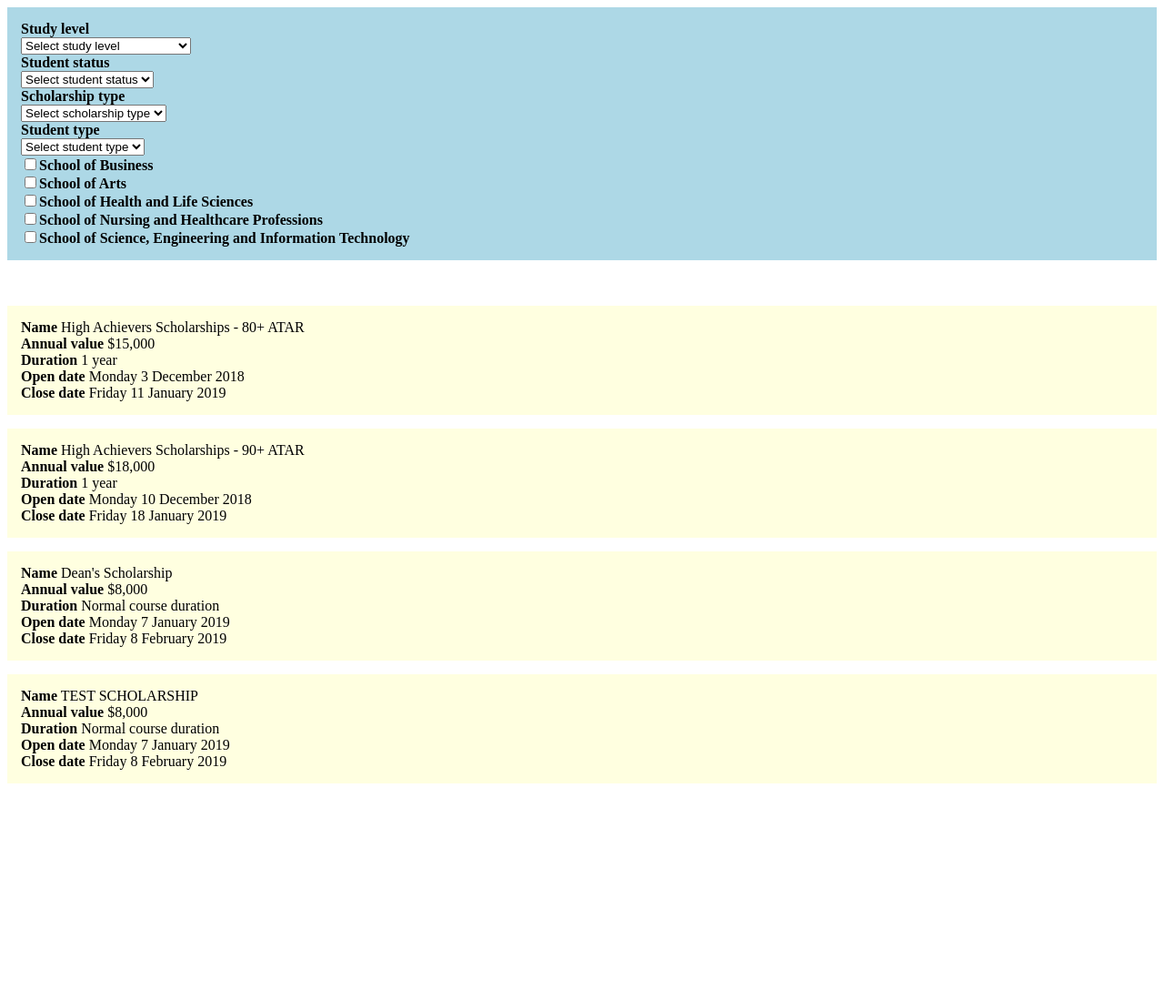
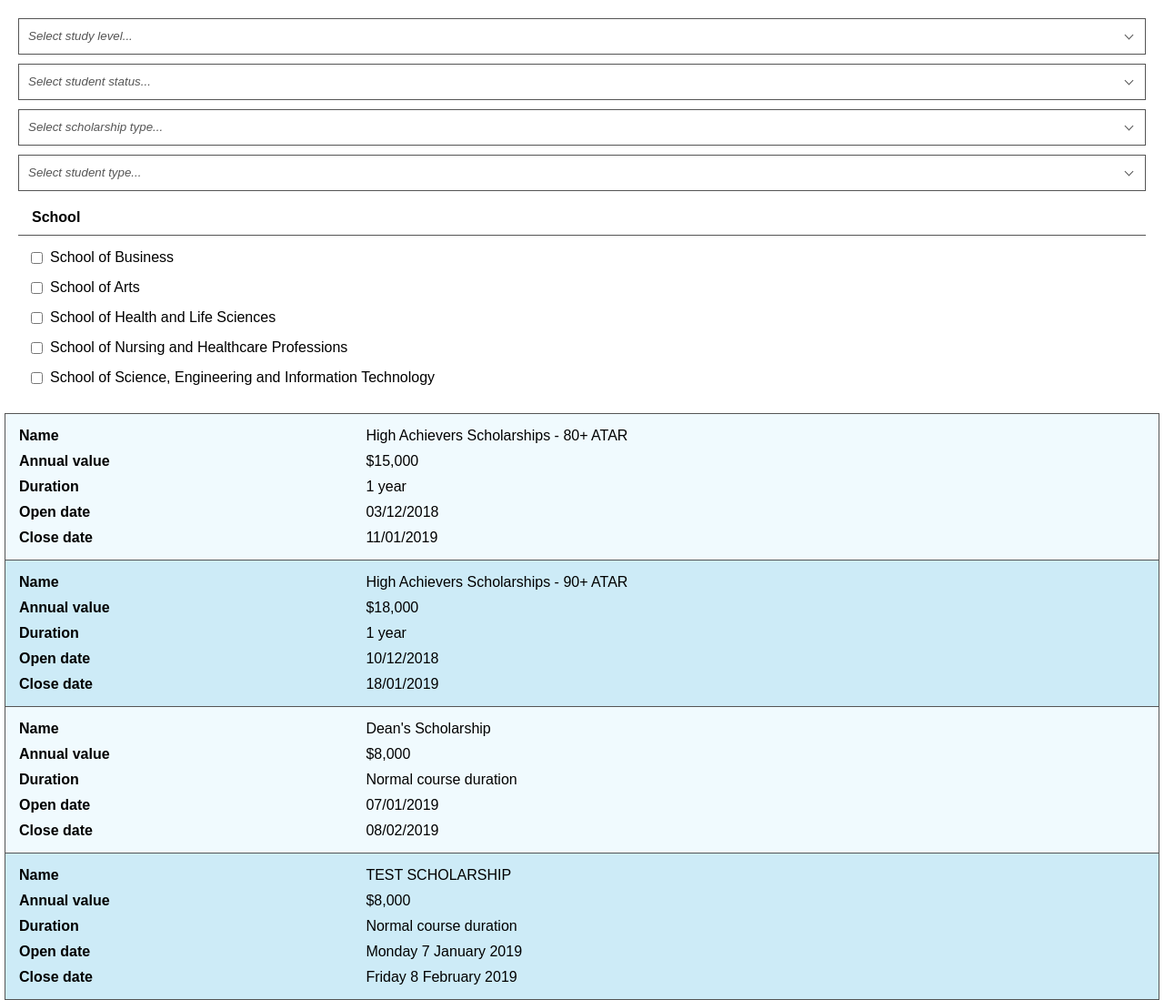
Before and after one commit to ansonpellissier/philturz, a plain HTML site: page src/index.html in a window 1280 px wide. Shown: the whole page at 91% size. Before the commit the page ends 869 px from the top, so only its background shows below. Drawn offline with Linux system fonts and the light colour scheme.

Commit message:
Add new element classes and basic styling

```diff
--- a/src/index.html
+++ b/src/index.html
@@ -8,41 +8,41 @@
     <link rel="stylesheet" href="style.css">
   </head>
   <body>
-    <div id="scholarship-filters" class="philturz__filters">
+    <div id="scholarship-filters" class="philturz-filters">
       <div
-        class="philturz__filter"
+        class="philturz-filter"
         data-philturz-key="study-level"
         data-philturz-type="single"
         data-philturz-label="Study level"
-        data-philturz-empty-label="Select study level"
+        data-philturz-empty-label="Select study level..."
         data-philturz-values="Certificate; Diploma; Undergraduate; Postgraduate; Higher degrees by research">
       </div>
       <div
-        class="philturz__filter"
+        class="philturz-filter"
         data-philturz-key="student-status"
         data-philturz-type="single"
         data-philturz-label="Student status"
-        data-philturz-empty-label="Select student status"
+        data-philturz-empty-label="Select student status..."
         data-philturz-values="Commencing; Current">
       </div>
       <div
-        class="philturz__filter"
+        class="philturz-filter"
         data-philturz-key="scholarship-type"
         data-philturz-type="single"
         data-philturz-label="Scholarship type"
-        data-philturz-empty-label="Select scholarship type"
+        data-philturz-empty-label="Select scholarship type..."
         data-philturz-values="Academic merit; Access and equity">
       </div>
       <div
-        class="philturz__filter"
+        class="philturz-filter"
         data-philturz-key="student-type"
         data-philturz-type="single"
         data-philturz-label="Student type"
-        data-philturz-empty-label="Select student type"
+        data-philturz-empty-label="Select student type..."
         data-philturz-values="Domestic; International">
       </div>
       <div
-        class="philturz__filter"
+        class="philturz-filter"
         data-philturz-key="school"
         data-philturz-type="multiple"
         data-philturz-label="School"
@@ -50,9 +50,9 @@
       </div>
     </div>
     <div id="scholarship-list">
-      <ul class="philturz__list">
+      <ul class="philturz-list">
         <li
-          class="philturz__item"
+          class="philturz-item"
           data-philturz-study-level="Undergraduate; Postgraduate"
           data-philturz-student-status="Commencing"
           data-philturz-scholarship-type="Academic merit"
@@ -73,16 +73,16 @@
             </li>
             <li>
               <label>Open date</label>
-              <span>Monday 3 December 2018</span>
+              <span>03/12/2018</span>
             </li>
             <li>
               <label>Close date</label>
-              <span>Friday 11 January 2019</span>
+              <span>11/01/2019</span>
             </li>
           </ul>
         </li>
         <li
-          class="philturz__item"
+          class="philturz-item"
           data-philturz-study-level="Undergraduate; Postgraduate"
           data-philturz-student-status="Commencing"
           data-philturz-scholarship-type="Academic merit"
@@ -103,16 +103,16 @@
             </li>
             <li>
               <label>Open date</label>
-              <span>Monday 10 December 2018</span>
+              <span>10/12/2018</span>
             </li>
             <li>
               <label>Close date</label>
-              <span>Friday 18 January 2019</span>
+              <span>18/01/2019</span>
             </li>
           </ul>
         </li>
         <li
-          class="philturz__item"
+          class="philturz-item"
           data-philturz-study-level="Undergraduate"
           data-philturz-student-status="Current"
           data-philturz-scholarship-type="Access and equity"
@@ -133,16 +133,16 @@
             </li>
             <li>
               <label>Open date</label>
-              <span>Monday 7 January 2019</span>
+              <span>07/01/2019</span>
             </li>
             <li>
               <label>Close date</label>
-              <span>Friday 8 February 2019</span>
+              <span>08/02/2019</span>
             </li>
           </ul>
         </li>
         <li
-          class="philturz__item"
+          class="philturz-item"
           data-philturz-study-level=""
           data-philturz-student-status="Current"
           data-philturz-scholarship-type="Access and equity"
--- a/src/index.js
+++ b/src/index.js
@@ -2,9 +2,19 @@
   var _cfg = {
     singleType: 'single',
     multipleType: 'multiple',
-    hiddenClass: 'philturz__hidden',
-    itemSelector: '.philturz__item',
-    filterSelector: '.philturz__filter',
+    classes: {
+      hidden: 'philturz-hidden',
+      filters: {
+        singleType: 'philturz-filter-type-single',
+        multipleType: 'philturz-filter-type-multiple',
+        label: 'philturz-filter-label',
+        control: 'philturz-filter-control',
+        controlLabel: 'philturz-filter-control-label',
+        controlInput: 'philturz-filter-control-input'
+      }
+    },
+    itemSelector: '.philturz-item',
+    filterSelector: '.philturz-filter',
     attributePrefix: 'data-philturz-',
     listDelimiter: '; ',
     emptyValue: '',
@@ -57,9 +67,9 @@
     });
 
     if (isHidden) {
-      item.classList.add(_cfg.hiddenClass);
+      item.classList.add(_cfg.classes.hidden);
     } else {
-      item.classList.remove(_cfg.hiddenClass);
+      item.classList.remove(_cfg.classes.hidden);
     }
   }
 
@@ -167,16 +177,25 @@
 
     var label = document.createElement('label');
     var labelText = document.createTextNode(attributes.label);
+    label.classList.add(_cfg.classes.filters.label);
     label.appendChild(labelText);
+    filterElement.appendChild(label);
 
     switch(attributes.type) {
       case _cfg.singleType:
+        var control = document.createElement('div');
         var select = document.createElement('select');
+        var emptyOption = document.createElement('option');
+
+        filterElement.classList.add(_cfg.classes.filters.singleType);
+        control.classList.add(_cfg.classes.filters.control);
+        select.classList.add(_cfg.classes.filters.controlInput);
         select.autocomplete = 'off';
-        var emptyOption = document.createElement('option');
+
         emptyOption.value = _cfg.emptyValue;
         emptyOption.text = attributes.emptyLabel;
         select.appendChild(emptyOption);
+
         attributes.values.forEach(function(value) {
           var option = document.createElement('option');
           option.value = value;
@@ -184,29 +203,34 @@
           select.appendChild(option);
         });
 
-        filterElement.appendChild(label);
-        filterElement.appendChild(select);
+        control.appendChild(select);
+        filterElement.appendChild(control);
 
         select.addEventListener('change', onFilterChange(attributes.key));
         break;
       case _cfg.multipleType:
-        var group = document.createElement('div');
         attributes.values.forEach(function(value) {
+          var control = document.createElement('div');
           var checkboxLabel = document.createElement('label');
           var checkboxLabelText = document.createTextNode(value);
           var checkbox = document.createElement('input');
 
+          filterElement.classList.add(_cfg.classes.filters.multipleType);
+          control.classList.add(_cfg.classes.filters.control);
+          checkboxLabel.classList.add(_cfg.classes.filters.controlLabel);
+          checkbox.classList.add(_cfg.classes.filters.controlInput);
+
           checkbox.type = 'checkbox';
           checkbox.autocomplete = 'off';
           checkbox.value = value;
+
           checkboxLabel.appendChild(checkbox);
           checkboxLabel.appendChild(checkboxLabelText);
+          control.appendChild(checkboxLabel);
+          filterElement.appendChild(control);
 
           checkbox.addEventListener('change', onFilterMultipleChange(attributes.key));
-
-          group.appendChild(checkboxLabel);
         });
-        filterElement.appendChild(group);
         break;
     }
   });
--- a/src/style.css
+++ b/src/style.css
@@ -1,27 +1,139 @@
-#scholarship-filters {
+body {
+  margin: 0;
+  padding: 5px;
+}
+
+
+.philturz-hidden {
+  display: none;
+}
+
+
+.philturz-filters,
+.philturz-list {
+  font-family: Arial, Helvetica, sans-serif;
+  font-size: 16px;
+}
+.philturz-filters {
   padding: 15px;
-  background-color: lightblue;
 }
-#scholarship-filters label {
-  display: block;
+.philturz-filter + .philturz-filter {
+  margin-top: 10px;
 }
-#scholarship-filters label, #scholarship-list label {
+.philturz-filter + .philturz-filter.philturz-filter-type-multiple {
+  margin-top: 20px;
+}
+.philturz-filter-type-single .philturz-filter-label {
+  display: none;
+}
+.philturz-filter-label {
   font-weight: bold;
 }
-#scholarship-list > ul {
+.philturz-filter-type-multiple .philturz-filter-label {
+  padding-left: 15px;
+  padding-right: 15px;
+}
+.philturz-filter-type-multiple .philturz-filter-control {
+  margin-top: 15px;
+  padding-left: 10px;
+  padding-right: 15px;
+}
+.philturz-filter-type-multiple .philturz-filter-control:first-of-type {
+  border-top: 1px solid #555555;
+  padding-top: 15px;
+  margin-top: 10px;
+}
+.philturz-filter-control-label {
+  position: relative;
+  display: inline-block;
+  padding-left: 25px;
+}
+.philturz-filter-control-label .philturz-filter-control-input {
+  position: absolute;
+  left: 0;
+}
+.philturz-filter-type-single .philturz-filter-control-input {
+  appearance: none;
+  -webkit-appearance: none;
+  -moz-appearance: none;
+  appearance: none;
+}
+.philturz-filter-type-single .philturz-filter-control-input::-ms-expand {
+  display: none;
+}
+.philturz-filter-type-single .philturz-filter-control-input {
+  position: relative;
+  width: 100%;
+  height: 40px;
+  padding: 10px;
+  padding-right: 30px;
+  border: 1px solid #555555;
+  line-height: 1;
+  font-style: italic;
+  color: #555555;
+  background: transparent;
+  z-index: 1;
+}
+.philturz-filter-type-single .philturz-filter-control {
+  position: relative;
+}
+.philturz-filter-type-single .philturz-filter-control::after {
+    content: '';
+    position: absolute;
+    display: block;
+    width: 6px;
+    height: 6px;
+    top: 15px;
+    right: 15px;
+    font-size: 15px;
+    line-height: 1;
+    border-width: 1px;
+    border-color: #555555;
+    border-right-style: solid;
+    border-bottom-style: solid;
+    transform: rotate(45deg);
+}
+
+
+.philturz-list {
   list-style: none;
-  margin: 50px 0 0;
+  margin: 15px 0 0;
   padding: 0;
 }
-#scholarship-list > ul > li + li {
-  margin-top: 15px;
+.philturz-item {
+  border: 1px solid #555555;
+  border-bottom-width: 0;
+  background-color: #F0FAFE;
 }
-#scholarship-list > ul > li > ul {
+.philturz-item:last-child {
+  border-bottom-width: 1px;
+}
+.philturz-item:nth-child(even) {
+  background-color: #CDEBF7;
+}
+.philturz-item > ul {
   list-style: none;
   margin: 0;
   padding: 15px;
-  background-color: lightyellow;
 }
-#scholarship-list .philturz__hidden {
-  display: none;
+.philturz-item > ul > li {
+  font-size: 0;
 }
+.philturz-item > ul > li + li {
+  margin-top: 10px;
+}
+.philturz-item > ul > li > label,
+.philturz-item > ul > li > span {
+  box-sizing: border-box;
+  display: inline-block;
+  font-size: 16px;
+  vertical-align: top;
+}
+.philturz-item > ul > li > label {
+  width: 30%;
+  font-weight: bold;
+}
+.philturz-item > ul > li > span {
+  width: 70%;
+  padding-left: 10px;
+}
```
